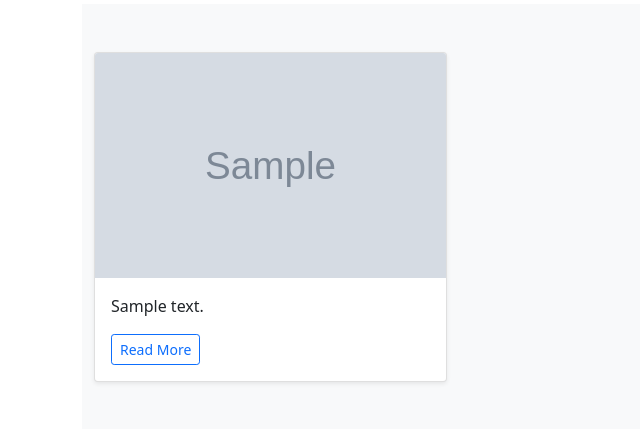
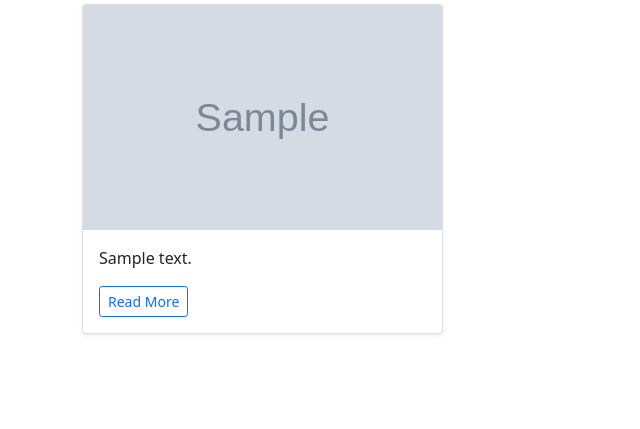
Before and after one commit to east4ming/django_lab, a Django app: template django_lab/templates/projects/all_projects.html in a window 1280 px wide. Shown: the part 56-485 px from the top of the page, without its empty margins (0-640 px from the left). Run offline with Django 4.2, Linux system fonts and the light colour scheme; the template is opened without the code that fills it: most values are stand-ins (such as "Sample title", 1, 10 or a date in 2020); grey boxes marked "Sample" are stand-in pictures; some libraries are stand-ins or nearby versions.

Commit message:
Projects UI 小优化

```diff
--- a/django_lab/templates/projects/all_projects.html
+++ b/django_lab/templates/projects/all_projects.html
@@ -3,8 +3,6 @@
 {% load static %}
 
 {% block content %}
-<div class="album py-5 bg-light">
-    <div class="container">
 <div class="row row-cols-1 row-cols-sm-2 row-cols-md-3 g-3">
 {% for project in projects %}
     <div class="col">
@@ -21,6 +19,4 @@
     </div>
 {% endfor %}
 </div>
-    </div>
-</div>
 {% endblock %}
```
Lines whose indentation alone changed are shown as unchanged.
